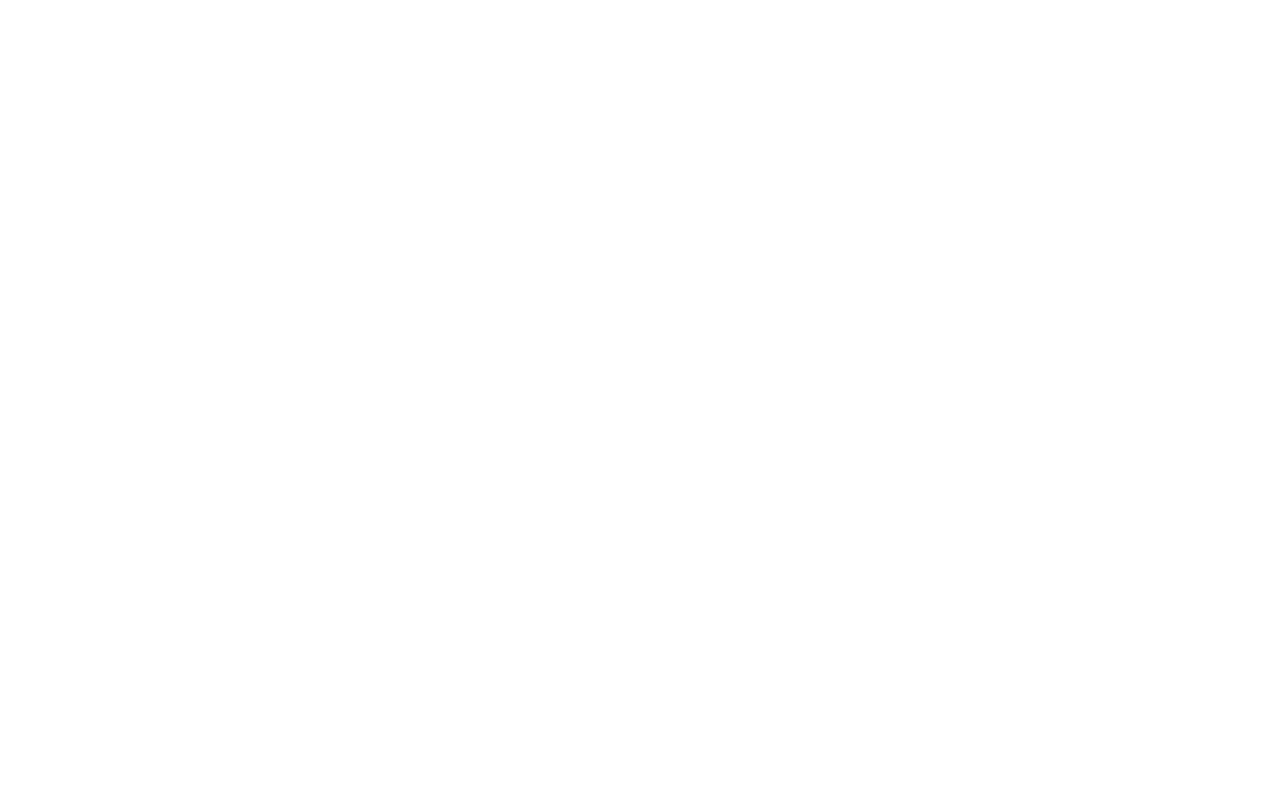
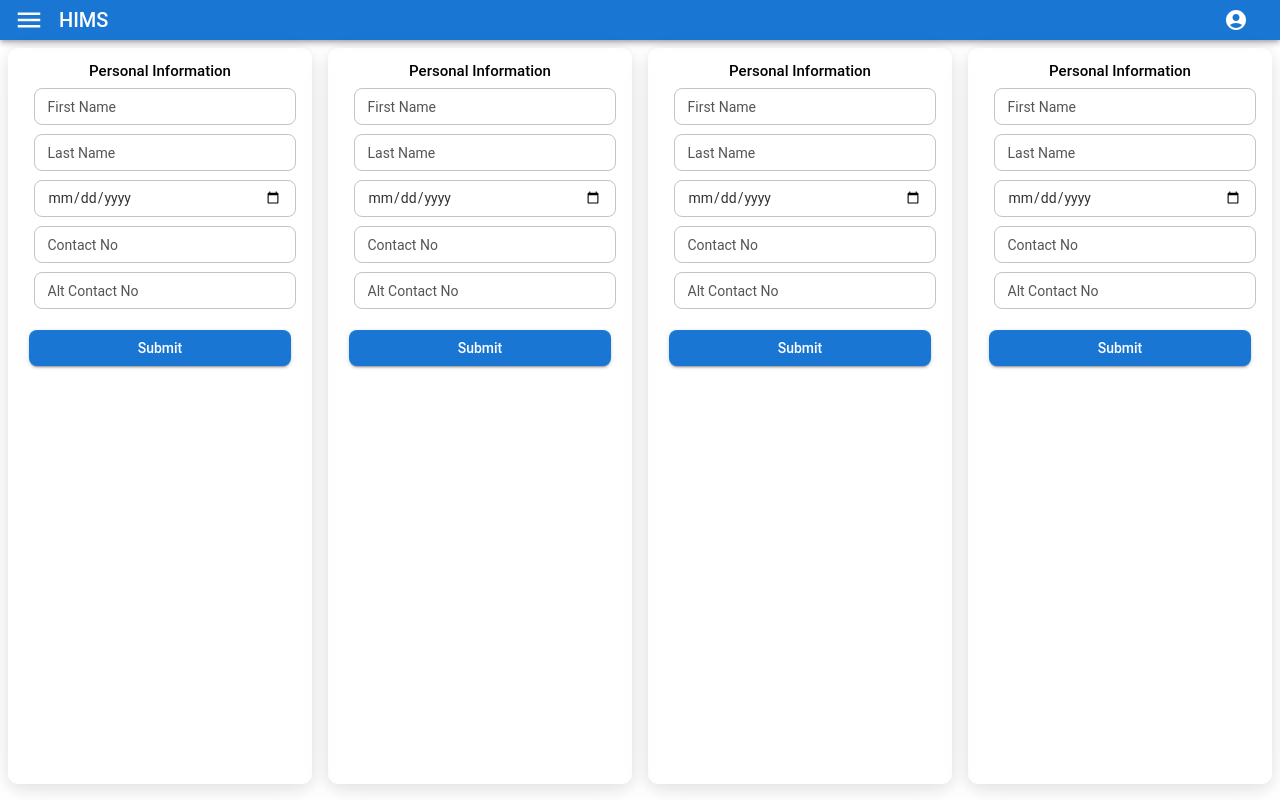
Before and after one commit to KiranBehara2312/ledgerbook, a React (Vite) app: page /pages/registration in a window 1280 px wide. Before the commit this address had no page. Built offline with nearby package versions, Linux system fonts and the light colour scheme.

Commit message:
Regn Screen

```diff
--- a/src/components/shared/MyHeader.jsx
+++ b/src/components/shared/MyHeader.jsx
@@ -1,9 +1,47 @@
 import React, { useState } from "react";
-import { AppBar, Toolbar, Typography, IconButton, Drawer } from "@mui/material";
+import {
+  AppBar,
+  Toolbar,
+  Typography,
+  IconButton,
+  Drawer,
+  List,
+  Box,
+  ListItemButton,
+  ListItemIcon,
+  ListItemText,
+  ListItem,
+} from "@mui/material";
 import { MdAccountCircle, MdMenu } from "react-icons/md";
+import { MENU_ITEMS } from "../../constants/MenuItems";
+import { useNavigate } from "react-router-dom";
 
 const MyHeader = () => {
   const [open, setOpen] = useState(false);
+  const navigate = useNavigate();
+  const DrawerList = (
+    <Box sx={{ width: 250 }} role="presentation" onClick={() => setOpen(false)}>
+      <List>
+        {MENU_ITEMS.map(({ label, icon, url }, index) => (
+          <ListItem
+            key={label}
+            disablePadding
+            onClick={() => routeChangeHandler(url)}
+          >
+            <ListItemButton>
+              <ListItemIcon>{icon}</ListItemIcon>
+              <ListItemText primary={label} />
+            </ListItemButton>
+          </ListItem>
+        ))}
+      </List>
+      {/* <Divider /> */}
+    </Box>
+  );
+
+  const routeChangeHandler = (url) => {
+    navigate(url);
+  };
   return (
     <>
       <AppBar position="static" sx={{ height: "40px" }}>
@@ -11,10 +49,10 @@ const MyHeader = () => {
           <MdMenu
             size={30}
             style={{ paddingRight: "15px", marginLeft: "-10px" }}
-            onClick={() => setOpen(true )}
+            onClick={() => setOpen(true)}
           />
           <Typography variant="h6" sx={{ flexGrow: 1 }}>
-            My Application
+            HIMS
           </Typography>
 
           <IconButton color="inherit">
@@ -23,7 +61,7 @@ const MyHeader = () => {
         </Toolbar>
       </AppBar>
       <Drawer open={open} onClose={() => setOpen(false)}>
-        {/* {DrawerList} */}ssf
+        {DrawerList}
       </Drawer>
     </>
   );
--- a/src/constants/MenuItems.jsx
+++ b/src/constants/MenuItems.jsx
@@ -1,14 +1,22 @@
+import { FaHome } from "react-icons/fa";
 import { MdPersonAdd, MdCalendarMonth } from "react-icons/md";
 
 const MENU_ITEMS = [
   {
+    label: "Home",
+    icon: <FaHome size={20}/>,
+    url: "home",
+  },
+  {
     label: "New Registration",
-    icon: <MdPersonAdd />,
+    icon: <MdPersonAdd size={20}/>,
     url: "registration",
   },
   {
     label: "Appointment",
-    icon: <MdCalendarMonth />,
+    icon: <MdCalendarMonth size={20}/>,
     url: "appointment",
   },
 ];
+
+export { MENU_ITEMS };
--- /dev/null
+++ b/src/constants/Regex.jsx
@@ -0,0 +1,18 @@
+const REGEX_PATTERNS = {
+  mobileNumber: /^(?:\+91|91)?[789]\d{9}$/,
+  aadhaarNumber: /^\d{12}$/,
+  panNumber: /^[A-Z]{5}[0-9]{4}[A-Z]{1}$/,
+  postalCode: /^\d{6}$/,
+  ifscCode: /^[A-Za-z]{4}[0-9]{7}$/,
+  vehicleRegistrationNumber: /^[A-Z]{2}[0-9]{1,2}[A-Z]{1,2}[0-9]{4}$/,
+  gstin: /^[0-9]{2}[A-Z]{5}[0-9]{4}[A-Z]{1}[1-9A-Z]{1}[Z]{1}[0-9A-Z]{1}$/,
+  voterId: /^[A-Z]{3}[0-9]{7}$/,
+  dateOfBirth: /^(0[1-9]|[12][0-9]|3[01])\/(0[1-9]|1[0-2])\/\d{4}$/,
+  timeFormat: /^([01]?[0-9]|2[0-3]):([0-5]?[0-9]):([0-5]?[0-9])$/,
+  landlineNumber: /^(?:\+91|91|0)?[2-9]\d{1,4}\d{6}$/,
+  rtgsNeftTransactionNumber: /^[A-Z]{4}[0-9]{7}$/,
+  itrFormNumber: /^[A-Z]{4}[0-9]{6}[A-Z]$/,
+  electionIdNumber: /^[A-Z]{1}[0-9]{7}$/,
+};
+
+export { REGEX_PATTERNS };
--- /dev/null
+++ b/src/pages/registration/Details/Personal.jsx
@@ -0,0 +1,108 @@
+import React from "react";
+import { useForm } from "react-hook-form";
+import { TextField, Button } from "@mui/material";
+import { GlassBG, MyHeading } from "../../../components/custom";
+import { REGEX_PATTERNS } from "../../../constants/Regex";
+
+const Personal = () => {
+  const {
+    register,
+    handleSubmit,
+    formState: { errors },
+  } = useForm();
+
+  const onSubmit = (formData) => {
+    console.log(formData);
+  };
+
+  return (
+    <>
+      <GlassBG cardStyles={{ width: "300px", m: 1, height: "auto" }}>
+        <MyHeading
+          alignCenter
+          text="Personal Information"
+          variant="h6"
+          sx={{ mt: "-10px", fontSize: "15px" }}
+        />
+
+        <form onSubmit={handleSubmit(onSubmit)} style={{ width: "100%" }}>
+          <TextField
+            {...register("firstName", { required: "First Name is required" })}
+            label="First Name"
+            fullWidth
+            margin="normal"
+            size="small"
+            error={!!errors.firstName}
+            autoComplete="off"
+            helperText={errors.firstName ? errors.firstName.message : ""}
+          />
+          <TextField
+            {...register("lastName", { required: "Last Name is required" })}
+            label="Last Name"
+            fullWidth
+            margin="normal"
+            size="small"
+            error={!!errors.lastName}
+            autoComplete="off"
+            helperText={errors.lastName ? errors.lastName.message : ""}
+          />
+
+          <TextField
+            {...register("dateOfBirth", { required: "DOB is required" })}
+            type="date"
+            fullWidth
+            placeholder=""
+            margin="normal"
+            size="small"
+            autoComplete="off"
+            error={!!errors.dateOfBirth}
+            helperText={errors.dateOfBirth ? errors.dateOfBirth.message : ""}
+          />
+          <TextField
+            {...register("contactNo", {
+              required: "Contact No is required",
+              pattern: {
+                value: REGEX_PATTERNS.mobileNumber,
+                message: "Invalid mobile number",
+              },
+            })}
+            type="text"
+            label="Contact No"
+            fullWidth
+            placeholder=""
+            margin="normal"
+            size="small"
+            autoComplete="off"
+            error={!!errors.contactNo}
+            helperText={errors.contactNo ? errors.contactNo.message : ""}
+          />
+          <TextField
+            {...register("alternateMobileNo", {
+              pattern: {
+                value: REGEX_PATTERNS.mobileNumber,
+                message: "Invalid mobile number",
+              },
+            })}
+            type="text"
+            label="Alt Contact No"
+            fullWidth
+            placeholder=""
+            margin="normal"
+            autoComplete="off"
+            error={!!errors.alternateMobileNo}
+            helperText={
+              errors.alternateMobileNo ? errors.alternateMobileNo.message : ""
+            }
+          />
+
+          {/* Submit Button */}
+          <Button type="submit" variant="contained" fullWidth sx={{ mt: 2 }}>
+            Submit
+          </Button>
+        </form>
+      </GlassBG>
+    </>
+  );
+};
+
+export default Personal;
--- /dev/null
+++ b/src/pages/registration/index.jsx
@@ -0,0 +1,25 @@
+import React from "react";
+import { TextField, Button, Box, Typography } from "@mui/material";
+import { GlassBG, MyHeading } from "../../components/custom";
+import Personal from "./Details/Personal";
+
+const Registration = () => {
+  return (
+    <Box
+      sx={{
+        width: "100%",
+        height: "94%",
+        display: "flex",
+        justifyContent: "center",
+        // alignItems: "center",
+      }}
+    >
+      <Personal />
+      <Personal />
+      <Personal />
+      <Personal />
+    </Box>
+  );
+};
+
+export default Registration;
--- a/src/themes/themeOne.jsx
+++ b/src/themes/themeOne.jsx
@@ -1,37 +1,35 @@
-import React from "react";
 import { createTheme, ThemeProvider, Typography, Button } from "@mui/material";
 
-// Create a custom theme
 const theme = createTheme({
   palette: {
     primary: {
-      main: "#1976d2", // Custom primary color
+      main: "#1976d2",
     },
     secondary: {
-      main: "#ff4081", // Custom secondary color
+      main: "#ff4081",
     },
     background: {
-      default: "#f4f4f4", // Background color
+      default: "#f4f4f4",
     },
     text: {
-      primary: "#333333", // Primary text color
-      secondary: "#757575", // Secondary text color
+      primary: "#333333",
+      secondary: "#757575",
     },
   },
   typography: {
-    fontFamily: '"Roboto", sans-serif', // Default font family
+    fontFamily: '"Roboto", sans-serif',
     h1: {
-      fontSize: "2rem", // Custom font size for h1
-      fontWeight: 700, // Custom font weight
+      fontSize: "1.8rem",
+      fontWeight: 700,
     },
     body1: {
       fontSize: "1rem",
-      color: "#555555", // Custom color for body text
+      color: "#555555",
     },
   },
-  spacing: 8, // 1 spacing unit = 4px
+  spacing: 8,
   shape: {
-    borderRadius: 8, // Custom border radius for components
+    borderRadius: 8,
   },
   components: {
     MuiFormHelperText: {
@@ -39,6 +37,31 @@ const theme = createTheme({
         root: {
           fontSize: "11px",
         },
+      },
+    },
+    MuiFormHelperText: {
+      styleOverrides: {
+        root: {
+          marginTop: "-1px",
+        },
+      },
+    },
+    MuiTextField: {
+      styleOverrides: {
+        root: {
+          margin: 4.5,
+          "& .MuiInputBase-root": {
+            fontSize: "0.875rem",
+            padding: "0 0",
+          },
+          "& .MuiFormLabel-root": {
+            fontSize: "0.875rem",
+          },
+        },
+      },
+      defaultProps: {
+        size: "small",
+        variant: "outlined",
       },
     },
     MuiButton: {
```
Also changed, not shown: src/pages/registration/Details/Communication.jsx (added, +108 -0 lines), src/routes/index.jsx (+10 -1 lines).
